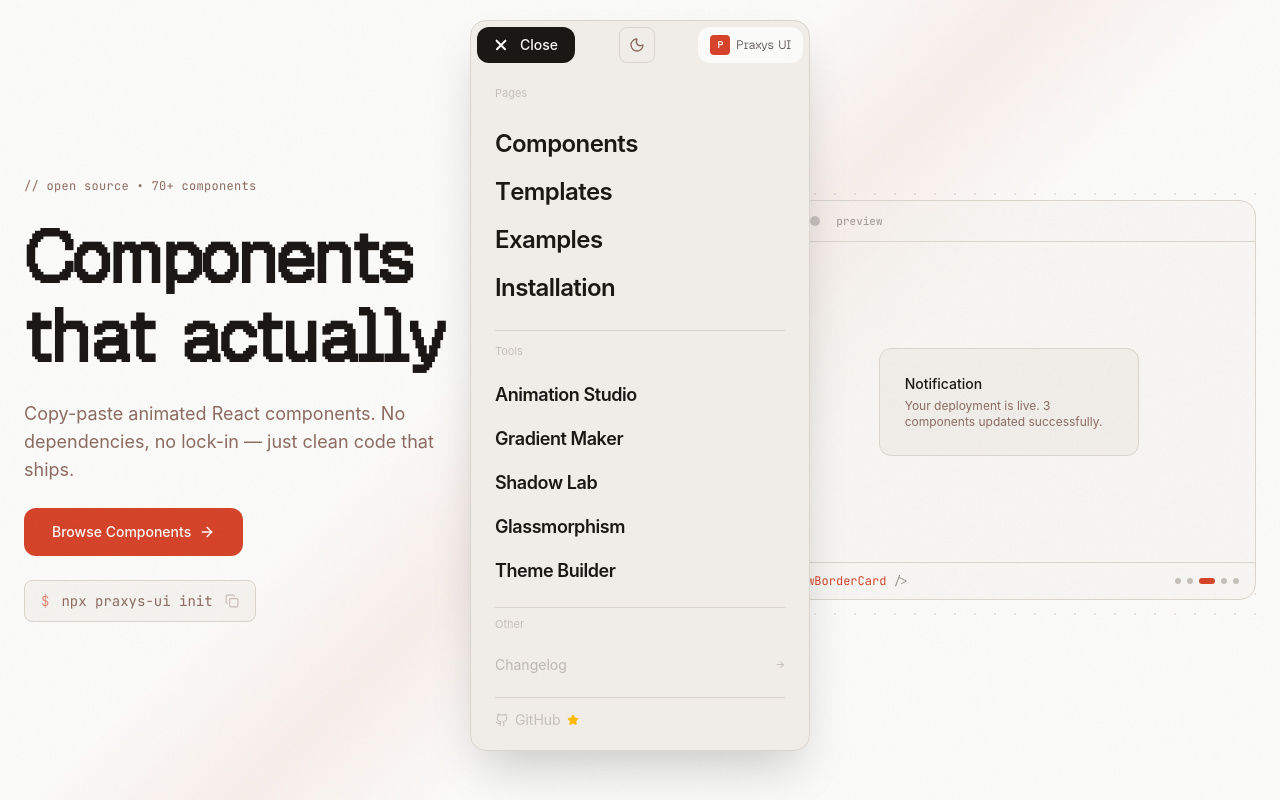
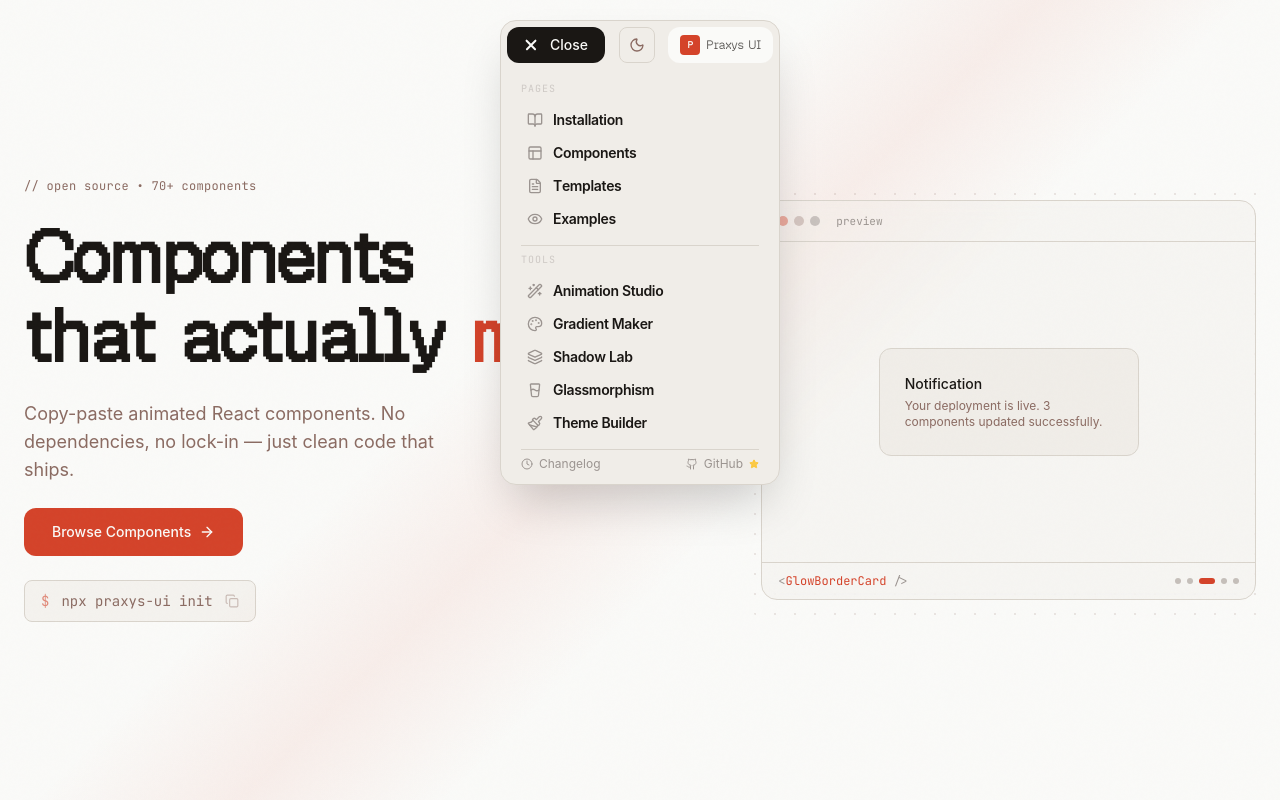
Before and after one commit to sushanttverma/Praxys-UI, a Next.js app: page / in a window 1280 px wide. Both pictures are taken after a click on the button "Menu". Shown: the top 800 px of the page. Built offline with nearby package versions, Linux system fonts and the light colour scheme; a web font is replaced by a local one.

Commit message:
refactor: Reorganize Navbar items, introduce icons for navigation links, and refine expanded menu layout and styling.

```diff
--- a/app/components/Navbar.tsx
+++ b/app/components/Navbar.tsx
@@ -68,6 +68,12 @@ interface NavItem {
 
 const pageItems: NavItem[] = [
   {
+    href: "/components/install",
+    label: "Installation",
+    icon: <BookOpen className="h-4 w-4" />,
+    description: "Getting started",
+  },
+  {
     href: "/components",
     label: "Components",
     icon: <Layout className="h-4 w-4" />,
@@ -84,12 +90,6 @@ const pageItems: NavItem[] = [
     label: "Examples",
     icon: <Eye className="h-4 w-4" />,
     description: "Usage examples",
-  },
-  {
-    href: "/components/install",
-    label: "Installation",
-    icon: <BookOpen className="h-4 w-4" />,
-    description: "Getting started",
   },
 ];
 
@@ -126,14 +126,6 @@ const toolItems: NavItem[] = [
   },
 ];
 
-const otherItems: NavItem[] = [
-  {
-    href: "/changelog",
-    label: "Changelog",
-    icon: <Clock className="h-4 w-4" />,
-    description: "What's new",
-  },
-];
 
 // ─── Split text into per-character spans ─────────────────
 
@@ -221,7 +213,7 @@ export default function Navbar() {
 
     tl.to(
       shellRef.current,
-      { width: 340, duration: 0.25, ease: "power3.out" },
+      { width: 280, duration: 0.25, ease: "power3.out" },
       0
     );
     tl.to(
@@ -424,10 +416,12 @@ export default function Navbar() {
 
         {/* ── Expanded content ── */}
         <div ref={contentRef} style={{ height: 0, opacity: 0 }}>
-          {/* ── Pages section ── */}
-          <div className="px-6 pt-4 pb-2">
-            <p className="text-[11px] text-text-faint/50 mb-5">Pages</p>
-            <div className="space-y-1">
+          {/* ── Pages ── */}
+          <div className="px-5 pt-3 pb-1">
+            <p className="font-mono text-[10px] uppercase tracking-widest text-text-faint/40 mb-2">
+              Pages
+            </p>
+            <div className="space-y-px">
               {pageItems.map((item) => {
                 const idx = refIdx++;
                 return (
@@ -458,15 +452,25 @@ export default function Navbar() {
                         }
                       }}
                       className={cn(
-                        "block py-1.5 transition-colors duration-150",
+                        "group flex items-center gap-2.5 rounded-lg px-1.5 py-1.5 transition-all duration-150",
                         isActive(item.href)
                           ? "text-ignite"
                           : "text-chalk hover:text-ignite"
                       )}
                     >
+                      <span
+                        className={cn(
+                          "transition-colors duration-150",
+                          isActive(item.href)
+                            ? "text-ignite"
+                            : "text-text-faint group-hover:text-ignite"
+                        )}
+                      >
+                        {item.icon}
+                      </span>
                       <CharSplit
                         text={item.label}
-                        className="text-2xl font-semibold tracking-tight"
+                        className="text-sm font-semibold tracking-tight"
                       />
                     </Link>
                   </div>
@@ -476,12 +480,14 @@ export default function Navbar() {
           </div>
 
           {/* ── Separator ── */}
-          <div className="mx-6 my-3 border-t border-border" />
+          <div className="mx-5 my-1.5 border-t border-border" />
 
-          {/* ── Tools section ── */}
-          <div className="px-6 pb-2">
-            <p className="text-[11px] text-text-faint/50 mb-4">Tools</p>
-            <div className="space-y-1">
+          {/* ── Tools ── */}
+          <div className="px-5 pb-1">
+            <p className="font-mono text-[10px] uppercase tracking-widest text-text-faint/40 mb-2">
+              Tools
+            </p>
+            <div className="space-y-px">
               {toolItems.map((item) => {
                 const idx = refIdx++;
                 return (
@@ -512,15 +518,25 @@ export default function Navbar() {
                         }
                       }}
                       className={cn(
-                        "block py-1.5 transition-colors duration-150",
+                        "group flex items-center gap-2.5 rounded-lg px-1.5 py-1.5 transition-all duration-150",
                         isActive(item.href)
                           ? "text-ignite"
                           : "text-chalk hover:text-ignite"
                       )}
                     >
+                      <span
+                        className={cn(
+                          "transition-colors duration-150",
+                          isActive(item.href)
+                            ? "text-ignite"
+                            : "text-text-faint group-hover:text-ignite"
+                        )}
+                      >
+                        {item.icon}
+                      </span>
                       <CharSplit
                         text={item.label}
-                        className="text-lg font-semibold tracking-tight"
+                        className="text-sm font-semibold tracking-tight"
                       />
                     </Link>
                   </div>
@@ -530,40 +546,10 @@ export default function Navbar() {
           </div>
 
           {/* ── Separator ── */}
-          <div className="mx-6 my-2 border-t border-border" />
+          <div className="mx-5 my-1.5 border-t border-border" />
 
-          {/* ── Other section ── */}
-          <div className="px-6 pb-2">
-            <p className="text-[11px] text-text-faint/50 mb-4">Other</p>
-            <div className="space-y-0.5">
-              {otherItems.map((item) => {
-                const idx = refIdx++;
-                return (
-                  <div
-                    key={item.href}
-                    ref={(el) => {
-                      itemsRef.current[idx] = el;
-                    }}
-                    style={{ opacity: 0 }}
-                  >
-                    <Link
-                      href={item.href}
-                      onClick={closeMenu}
-                      className="flex items-center justify-between py-1.5 text-sm text-text-faint/60 hover:text-blush transition-colors"
-                    >
-                      <span>{item.label}</span>
-                      <span className="text-[10px]">→</span>
-                    </Link>
-                  </div>
-                );
-              })}
-            </div>
-          </div>
-
-          {/* ── Separator ── */}
-          <div className="mx-6 my-2 border-t border-border" />
-
-          {/* ── Footer row ── */}
+          {/* ── Bottom row ── */}
+          <div className="px-5 pb-3 flex items-center justify-between">
             {(() => {
               const idx = refIdx++;
               return (
@@ -572,17 +558,41 @@ export default function Navbar() {
                     itemsRef.current[idx] = el;
                   }}
                   style={{ opacity: 0 }}
-                className="px-6 pt-1 pb-5 flex items-center gap-4"
+                >
+                  <Link
+                    href="/changelog"
+                    onClick={closeMenu}
+                    className={cn(
+                      "flex items-center gap-1.5 text-xs transition-colors",
+                      isActive("/changelog")
+                        ? "text-ignite"
+                        : "text-text-faint hover:text-blush"
+                    )}
+                  >
+                    <Clock className="h-3 w-3" />
+                    <span>Changelog</span>
+                  </Link>
+                </div>
+              );
+            })()}
+            {(() => {
+              const idx = refIdx++;
+              return (
+                <div
+                  ref={(el) => {
+                    itemsRef.current[idx] = el;
+                  }}
+                  style={{ opacity: 0 }}
                 >
                   <a
                     href="https://github.com/sushanttverma/Praxys-UI"
-                  className="flex items-center gap-1.5 text-sm text-text-faint/50 hover:text-chalk transition-colors"
                     target="_blank"
                     rel="noopener noreferrer"
+                    className="flex items-center gap-1.5 text-xs text-text-faint hover:text-chalk transition-colors"
                   >
-                  <Github className="h-3.5 w-3.5" />
+                    <Github className="h-3 w-3" />
                     <span>GitHub</span>
-                  <Star className="h-3 w-3 fill-current text-amber-400" />
+                    <Star className="h-2.5 w-2.5 fill-current text-amber-400/70" />
                   </a>
                 </div>
               );
@@ -590,5 +600,6 @@ export default function Navbar() {
           </div>
         </div>
       </div>
+    </div>
   );
 }
```
Lines whose indentation alone changed are shown as unchanged.
